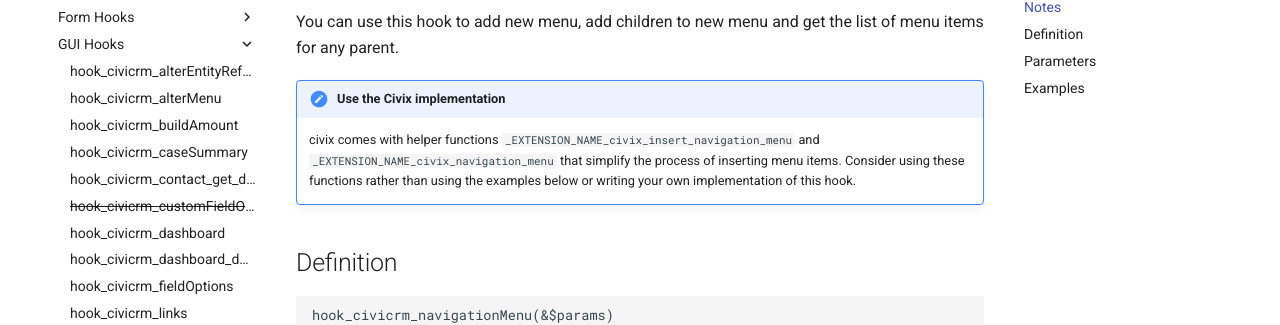
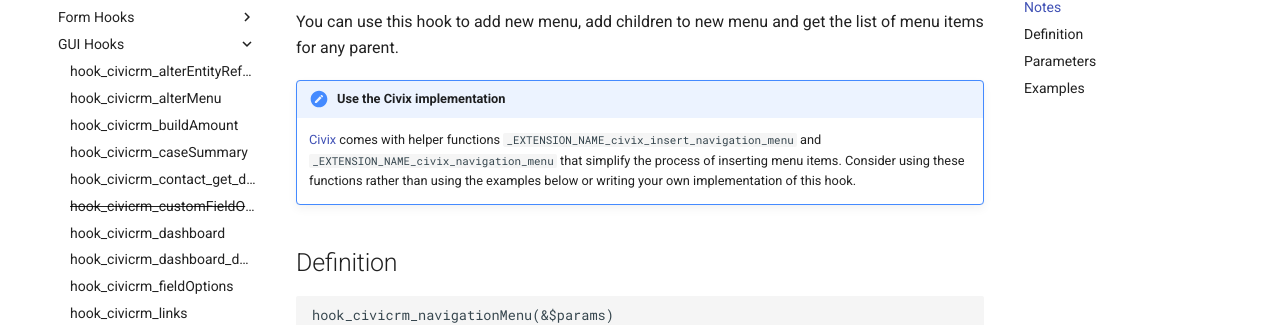
Before and after one commit to civicrm/civicrm-dev-docs, an MkDocs documentation site: the page built from docs/hooks/hook_civicrm_navigationMenu.md, in a window 1280 px wide and 900 px high, scrolled down 405 px. Shown: the part 128-453 px from the top of the window. Built offline with MkDocs 1.6.1 and Material for MkDocs 9.7.7, drawn with Linux system fonts in a browser that asks for light colours; comment, search, counter and statistics services are not loaded; old or Windows-style settings are respelled for this version of MkDocs; part of the change alters nothing that is shown.

```diff
--- a/docs/hooks/hook_civicrm_navigationMenu.md
+++ b/docs/hooks/hook_civicrm_navigationMenu.md
@@ -16,7 +16,7 @@ This hook is called after the menus are rebuilt.
 You can use this hook to add new menu, add children to new menu and get the list of menu items for any parent.
 
 !!! note "Use the Civix implementation"
-    civix comes with helper functions `_EXTENSION_NAME_civix_insert_navigation_menu` and `_EXTENSION_NAME_civix_navigation_menu` that simplify the process of inserting menu items. Consider using these functions rather than using the examples below or writing your own implementation of this hook.
+    [Civix](/extensions/civix.md) comes with helper functions `_EXTENSION_NAME_civix_insert_navigation_menu` and `_EXTENSION_NAME_civix_navigation_menu` that simplify the process of inserting menu items. Consider using these functions rather than using the examples below or writing your own implementation of this hook.
 
 ## Definition
 
```
